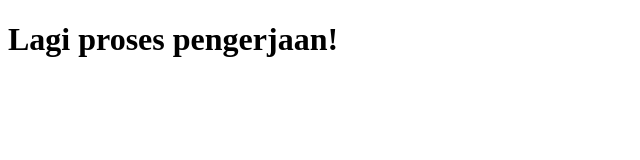
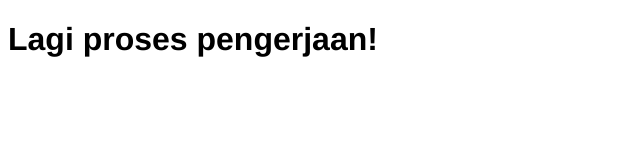
Before and after one commit to dikydiwo/dikydiwo.github.io, a plain HTML site: page index.html in a window 1280 px wide. Shown: the whole page, without its empty margins (0-640 px from the left). Drawn offline with Linux system fonts and the light colour scheme.

Commit message:
Proses Pengerjaan

```diff
--- a/index.html
+++ b/index.html
@@ -4,7 +4,7 @@
 		<title>Diky Diwo</title>
 		<style>
 			body {
-				font-famiy: Helvetica, Arial, sans-serif;
+				font-family: Helvetica, Arial, sans-serif;
 			}
 		</style>
 	</head>
```
